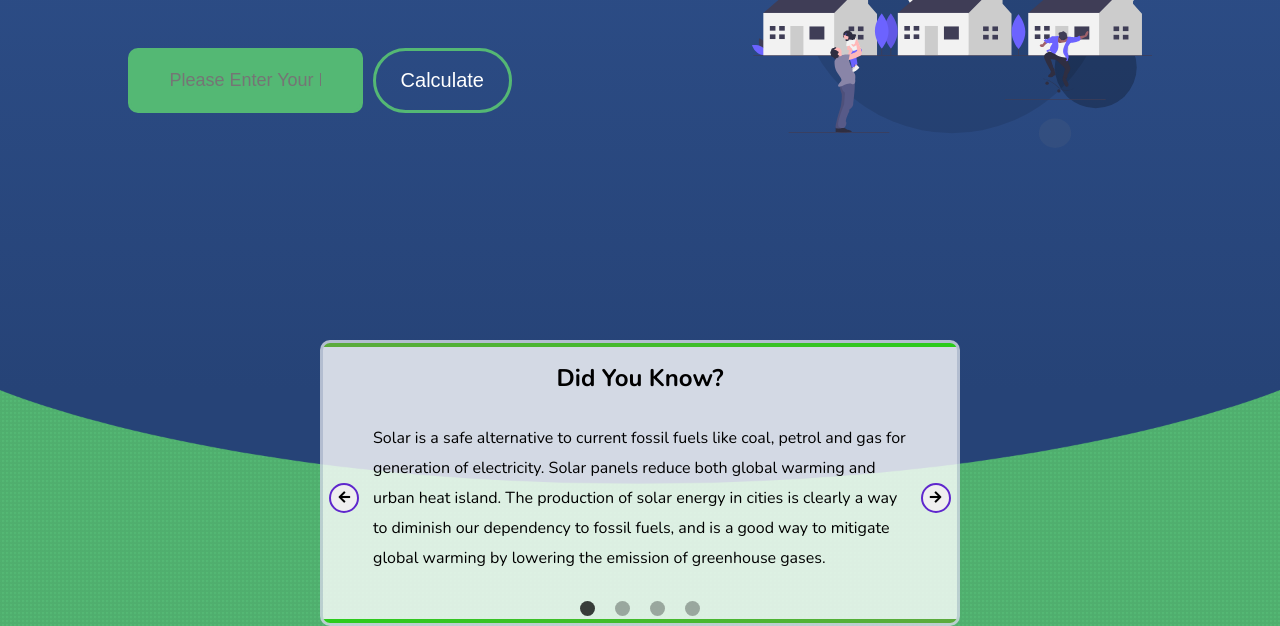
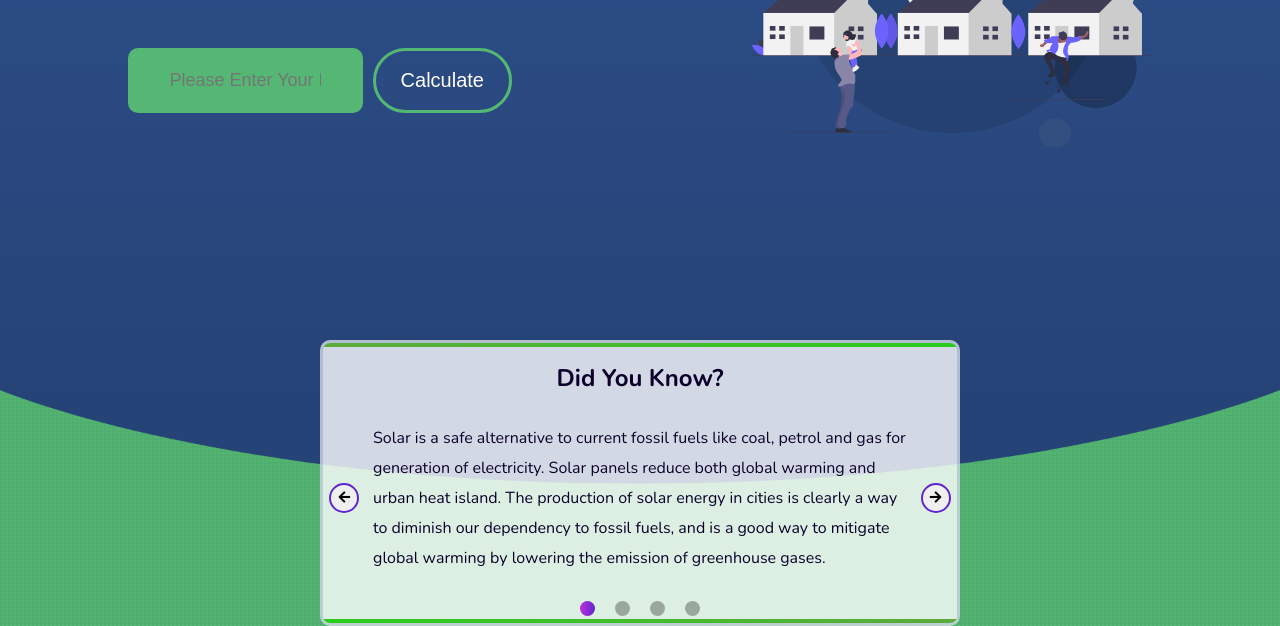
Before and after one commit to papa28x4/musesSolar, a plain HTML site: page index.html in a window 1280 px wide. Shown: the part 410-1036 px from the top of the page. Drawn offline with nearby package versions, Linux system fonts and the light colour scheme.

Commit message:
some styling

```diff
--- a/css/style2.css
+++ b/css/style2.css
@@ -225,6 +225,11 @@ a {
     overflow: hidden;}
     #landing-body .curved-bg .did-you-know h1{
       text-align: center;
+      /* color: #264377; */
+      color: #0c002b;
+    }
+    #landing-body .curved-bg .did-you-know p{
+      color:#0c002b;
     }
   #landing-body .curved-bg .did-you-know span:nth-child(1){
       position: absolute;
@@ -344,7 +349,8 @@ a {
   }
 
   .indicator.active{
-    background: rgba(0,0,0,0.75);
+    /* background: rgba(0,0,0,0.75); */
+    background-image: linear-gradient(90deg, #be2edd, #5f27cd);
   }
 
   @media screen and (max-width: 768px){
```
